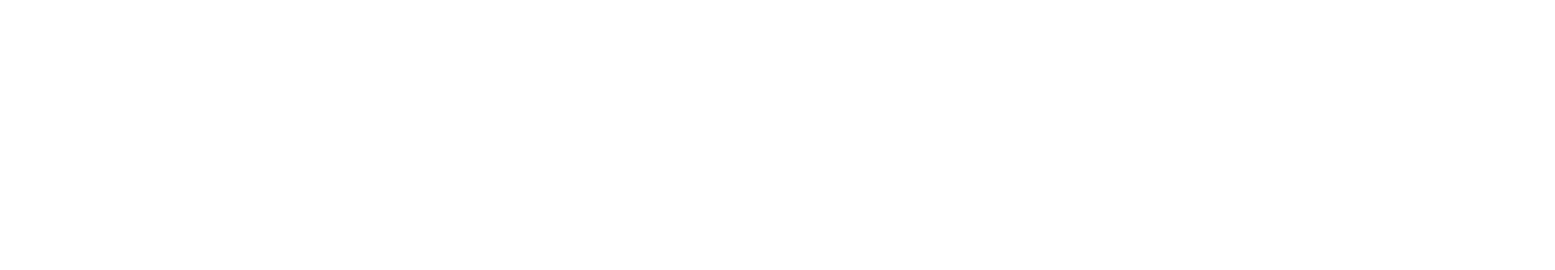
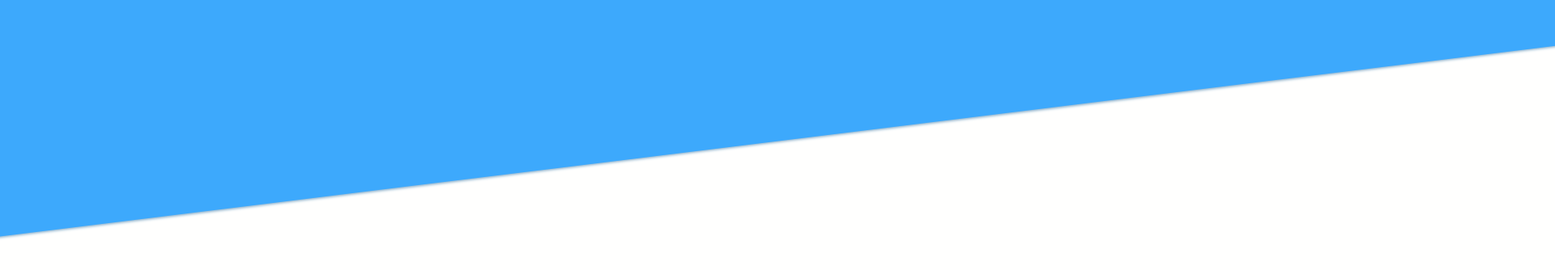
Before and after one commit to mell62/homepage, a website: page index.html in a window 1280 px wide. Shown: the top 334 px of the page at 81% size, 1920 px wide, since content can reach past the window. Drawn offline with Linux system fonts and the light colour scheme.

Commit message:
Feat: Add and style slanted header

```diff
--- a/index.html
+++ b/index.html
@@ -4,6 +4,12 @@
     <meta charset="UTF-8" />
     <meta name="viewport" content="width=device-width, initial-scale=1.0" />
     <title>Homepage</title>
+    <link rel="stylesheet" href="./modern-normalize.css" />
+    <link rel="stylesheet" href="./style.css" />
   </head>
-  <body></body>
+  <body>
+    <header></header>
+    <main></main>
+    <footer></footer>
+  </body>
 </html>
--- a/style.css
+++ b/style.css
@@ -0,0 +1,21 @@
+:root {
+  --primary: #3da9fc;
+  --secondary: #90b4ce;
+  --tertiary: #ef4565;
+  --header: #094067;
+  --paragraph: #5f6c7b;
+  --white: #fffffe;
+}
+
+body {
+  background-color: var(--white);
+  min-height: 100vh;
+}
+
+header {
+  min-height: 20rem;
+  width: 500rem;
+  background-color: var(--primary);
+  transform: translateY(-32rem) translateX(-4rem) rotate(-7deg);
+  box-shadow: 0 0.1rem 0.2rem var(--secondary);
+}
```
